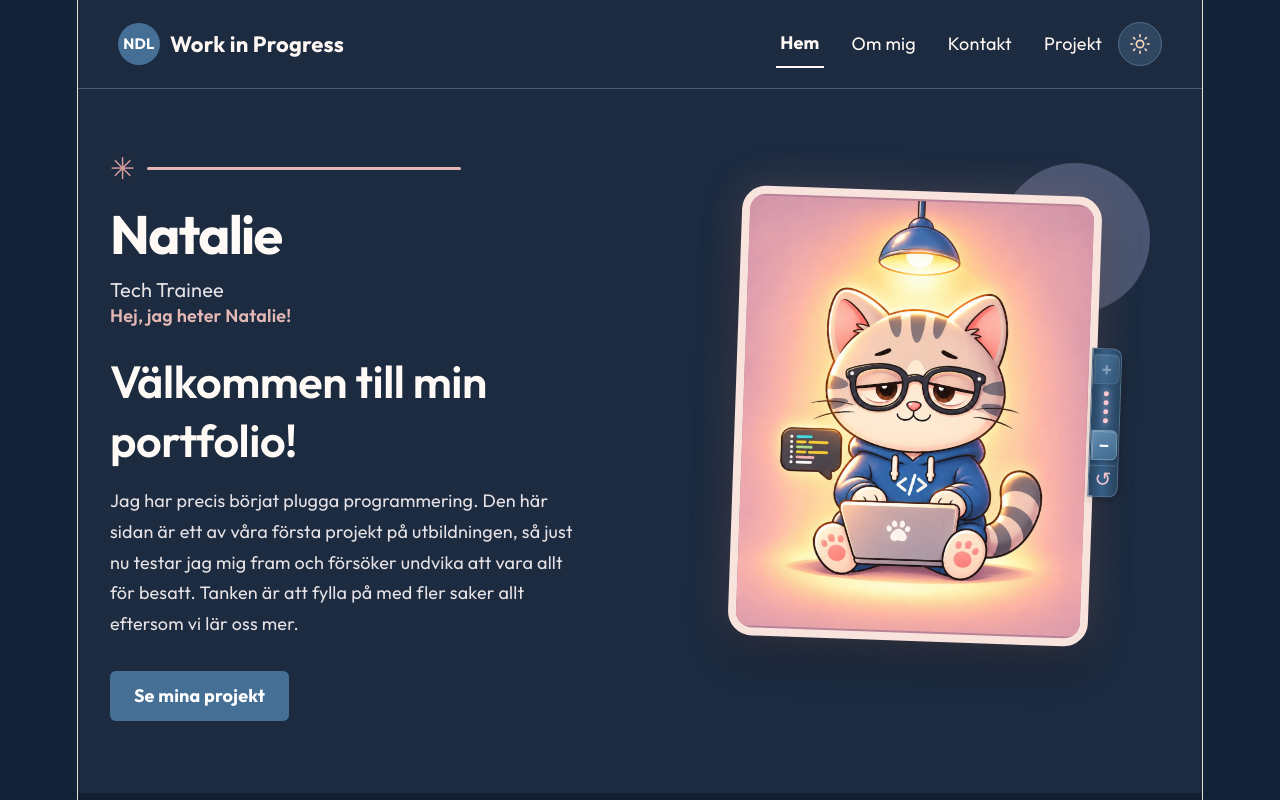
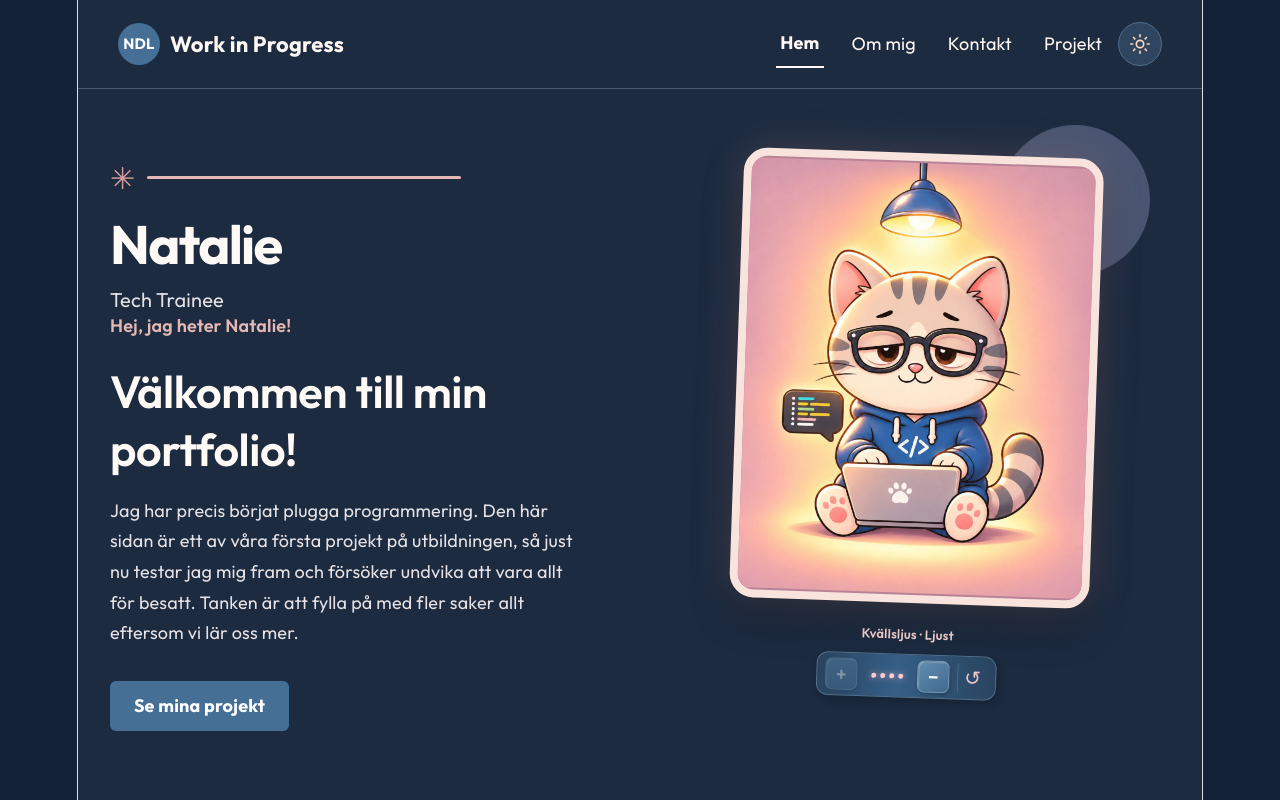
Before and after one commit to nataliedeleeuw/min-sida-experiment, a React (Vite) app: page / in a window 1280 px wide. Both pictures are taken after a click on the button 921 px from the left and 240 px from the top of the page. Shown: the top 800 px of the page. Built offline with nearby package versions, Linux system fonts and the light colour scheme.

Commit message:
https://github.com/nataliedeleeuw/min-sida-experiment

```diff
--- a/src/components/Raknare.css
+++ b/src/components/Raknare.css
@@ -1,18 +1,16 @@
 
 /* ========================================
-   LJUSDIMMER – KOMPAKT SIDOKONTROLL
+   LJUSDIMMER – UNDER KATTBILDEN
 ======================================== */
 
 .hero .hero-visual .ljus-dimmer-wrap {
-  position: absolute;
+  position: static;
 
-  top: 50%;
-  right: -25px;
+  transform: none;
 
-  transform: translateY(-50%);
-
-  width: 30px;
-  margin: 0;
+  width: max-content;
+  max-width: 100%;
+  margin: 18px auto 0;
 
   display: flex;
   flex-direction: column;
@@ -23,69 +21,50 @@
 
 
 /* ========================================
-   FÖRKLARANDE TEXT VID HOVER
+   TEXT OVANFÖR DIMMERN
 ======================================== */
 
 .ljus-dimmer-label {
-  position: absolute;
+  position: static;
 
-  left: calc(100% + 12px);
-  top: 50%;
-
-  transform: translate(-5px, -50%);
+  transform: none;
 
   width: max-content;
-  margin: 0;
-  padding: 7px 11px;
+  max-width: 100%;
+  margin: 0 0 7px;
+  padding: 0;
 
-  background-color: #FFF7F2;
-  color: #25334A;
+  background: transparent;
+  color: #F8D6D2;
 
-  border: 1px solid #E9CAC8;
-  border-radius: 8px;
+  border: none;
+  box-shadow: none;
 
   font-family: 'Outfit', sans-serif;
-  font-size: 11px;
+  font-size: 13px;
   font-weight: 600;
 
-  box-shadow:
-    0 6px 18px rgba(0, 0, 0, 0.18);
-
-  opacity: 0;
-  visibility: hidden;
-  pointer-events: none;
-
-  transition:
-    opacity 0.2s ease,
-    transform 0.2s ease,
-    visibility 0.2s ease;
-}
-
-
-/* Visa förklaringen när kontrollen används */
-
-.ljus-dimmer-wrap:hover .ljus-dimmer-label,
-.ljus-dimmer-wrap:focus-within .ljus-dimmer-label {
   opacity: 1;
   visibility: visible;
 
-  transform: translate(0, -50%);
+  text-align: center;
 }
 
 
 /* ========================================
-   DEN BLÅ SIDOREMSAN
+   DEN BLÅ KONTROLLPANELEN
 ======================================== */
 
 .hero .hero-visual .ljus-dimmer {
   display: flex;
-  flex-direction: column;
+  flex-direction: row;
   align-items: center;
+  justify-content: center;
 
-  gap: 5px;
+  gap: 8px;
 
-  width: 30px;
-  padding: 5px 0;
+  width: auto;
+  padding: 5px 8px;
 
   background: linear-gradient(
     90deg,
@@ -95,7 +74,7 @@
   );
 
   border: 1px solid #52718D;
-  border-radius: 0 9px 9px 0;
+  border-radius: 12px;
 
   box-shadow:
     2px 4px 9px rgba(0, 0, 0, 0.20);
@@ -113,8 +92,8 @@
   align-items: center;
   justify-content: center;
 
-  width: 26px;
-  height: 30px;
+  width: 32px;
+  height: 32px;
 
   padding: 0;
   flex-shrink: 0;
@@ -128,7 +107,7 @@
   color: #FFFFFF;
 
   border: 1px solid #7899B4;
-  border-radius: 0 6px 6px 0;
+  border-radius: 7px;
 
   box-shadow:
     inset 1px 1px 1px rgba(255, 255, 255, 0.24),
@@ -162,15 +141,15 @@
 
 .ljus-dimmer-status {
   display: flex;
-  flex-direction: column;
+  flex-direction: row;
   align-items: center;
   justify-content: center;
 
   gap: 0;
 
-  width: 26px;
-  min-width: 0;
-  height: 36px;
+  width: 44px;
+  min-width: 44px;
+  height: 32px;
 
   padding: 0;
   margin: 0;
@@ -196,11 +175,11 @@
 }
 
 
-/* Prickarna ligger på remsan */
+/* Prickarna ligger vågrätt */
 
 .ljus-dimmer-dots {
   display: flex;
-  flex-direction: column;
+  flex-direction: row;
   align-items: center;
 
   gap: 4px;
@@ -235,8 +214,8 @@
   align-items: center;
   justify-content: center;
 
-  width: 26px;
-  height: 26px;
+  width: 30px;
+  height: 30px;
 
   padding: 0;
   margin: 0;
@@ -245,7 +224,7 @@
   color: #F2C6D1;
 
   border: none;
-  border-top: 1px solid rgba(255,255,255,0.16);
+  border-left: 1px solid rgba(255,255,255,0.16);
   border-radius: 0;
 
   font-size: 20px;
@@ -278,75 +257,25 @@
    MINDRE SKÄRMAR
 ======================================== */
 
-@media (max-width: 1050px) {
-
-  .hero .hero-visual .ljus-dimmer-wrap {
-    position: static;
-
-    transform: none;
-
-    width: max-content;
-    margin: 18px auto 0;
-  }
-
+@media (max-width: 360px) {
   .hero .hero-visual .ljus-dimmer {
-    flex-direction: row;
-
-    width: auto;
-    gap: 8px;
-
-    padding: 5px 8px;
-
-    border-radius: 12px;
+    gap: 6px;
+    padding: 5px 6px;
   }
 
   .ljus-dimmer-knapp {
-    width: 32px;
-    height: 32px;
-
-    border-radius: 7px;
+    width: 30px;
+    height: 30px;
   }
 
   .ljus-dimmer-status {
-    width: 44px;
-    min-width: 44px;
-    height: 32px;
-  }
-
-  .ljus-dimmer-dots {
-    flex-direction: row;
+    width: 40px;
+    min-width: 40px;
   }
 
   .ljus-dimmer-reset {
-    width: 30px;
-    height: 30px;
-
-    border-top: none;
-    border-left: 1px solid rgba(255,255,255,0.16);
-  }
-
-  .ljus-dimmer-label {
-    position: static;
-
-    transform: none;
-
-    visibility: visible;
-    opacity: 1;
-
-    margin-bottom: 7px;
-
-    padding: 0;
-
-    background: transparent;
-    border: none;
-    box-shadow: none;
-
-    color: #F8D6D2;
-  }
-
-  .ljus-dimmer-wrap:hover .ljus-dimmer-label,
-  .ljus-dimmer-wrap:focus-within .ljus-dimmer-label {
-    transform: none;
+    width: 28px;
+    height: 28px;
   }
 }
 
@@ -358,8 +287,7 @@
 @media (prefers-reduced-motion: reduce) {
   .ljus-dimmer-knapp,
   .ljus-dimmer-reset,
-  .dot,
-  .ljus-dimmer-label {
+  .dot {
     transition: none;
   }
 }
```
